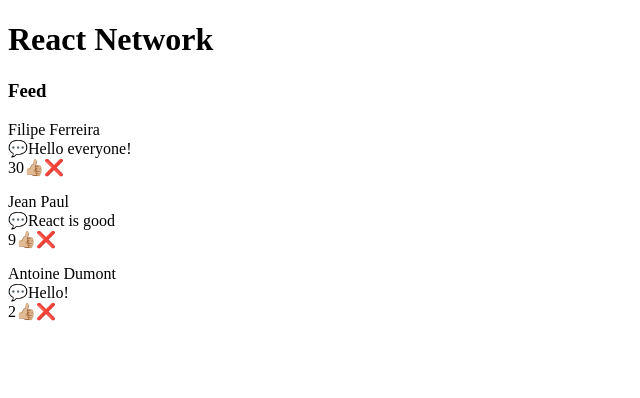
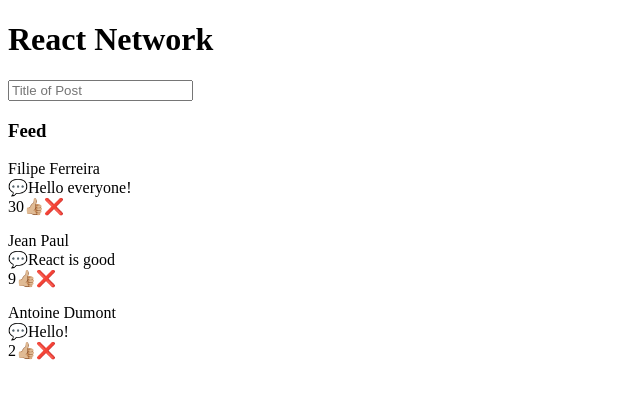
Before and after one commit to DarkSkyline/react-network, a React (Create React App) app: page / in a window 1280 px wide. Shown: the top 398 px of the page, without its empty margins (0-640 px from the left). Built offline with nearby package versions, Linux system fonts and the light colour scheme.

Commit message:
Feat: add create post

```diff
--- a/src/App.js
+++ b/src/App.js
@@ -1,11 +1,13 @@
 import Feed from './components/Feed'
 import Header from './components/Header'
+import CreatePost from './components/posts/CreatePost'
 
 function App() {
 
   return (
     <>
       <Header />
+      <CreatePost />
       <Feed />
      </>
   )
--- /dev/null
+++ b/src/components/posts/CreatePost.js
@@ -0,0 +1,9 @@
+function CreatePost() {
+    return (
+        <>
+            <input type="text" placeholder="Title of Post"/>
+        </>
+    )
+}
+
+export default CreatePost
```
